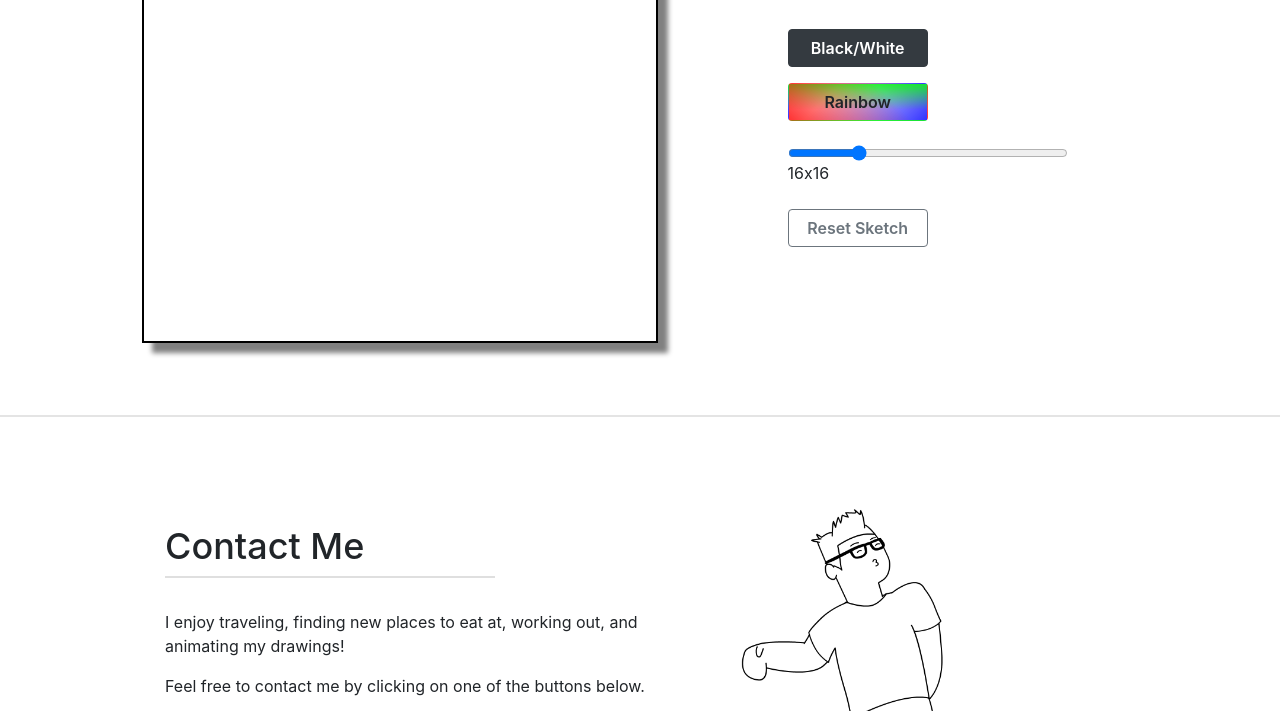
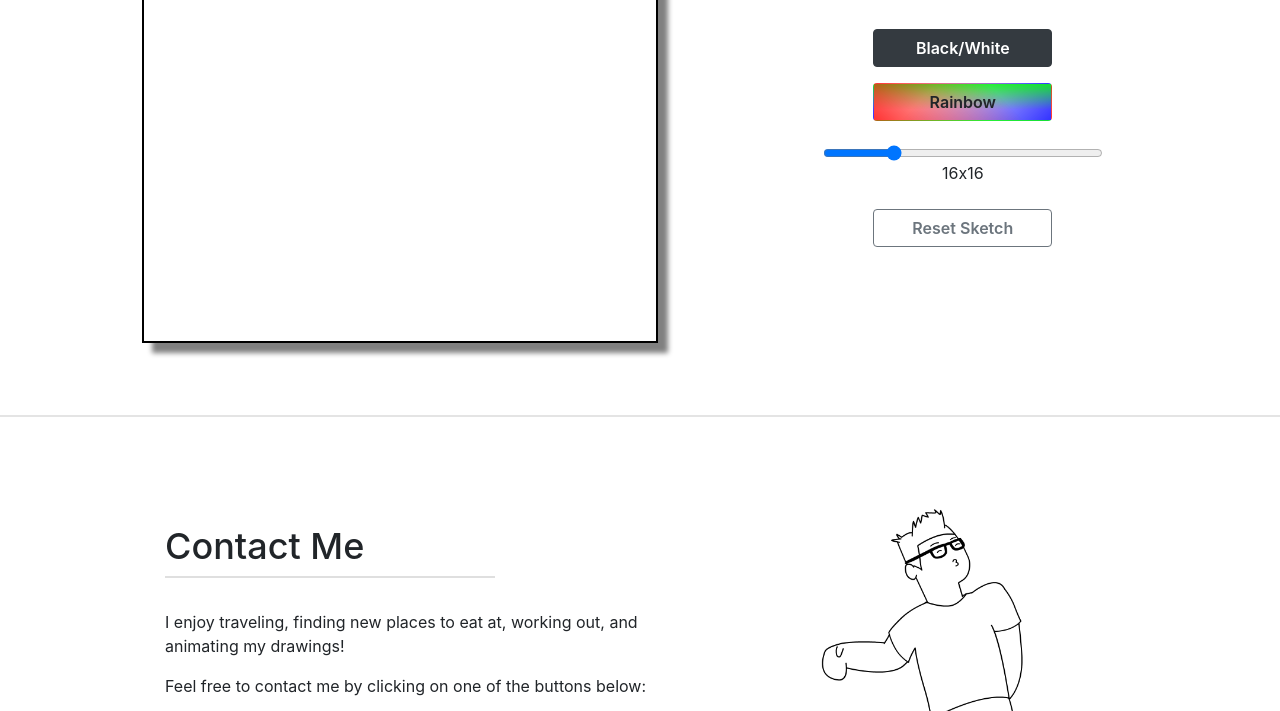
Before and after one commit to tohkev/Portfolio-Home-Page, a plain HTML site: page index.html in a window 1280 px wide. Shown: the part 2645-3356 px from the top of the page. Drawn offline with nearby package versions, Linux system fonts and the light colour scheme.

Commit message:
fixed some styling

```diff
--- a/css/main-styles.css
+++ b/css/main-styles.css
@@ -1,3 +1,8 @@
+html, body {
+	max-width: 100%;
+	overflow-x: hidden;
+}
+
 body {
 	background-color: white;
 	box-sizing: border-box;
@@ -156,6 +161,7 @@ button.navbar-toggler {
 
 .project-figure {
 	width: 90%;
+	border-radius: 5px;
 }
 
 .project-description {
@@ -180,10 +186,11 @@ button.navbar-toggler {
 .etch-control {
 	display: flex;
 	flex-direction: column;
+	align-items: center;
 }
 
 .etch-option {
-	width: 40%;
+	width: 51%;
 	font-weight: 600;
 }
 
@@ -233,6 +240,10 @@ button.navbar-toggler {
 	justify-content: center;
 }
 
+.contact--left {
+	margin-right: 5rem;
+}
+
 .contact--heading {
 	width: 60%;
 	padding-bottom: 0.5rem;
@@ -247,7 +258,6 @@ button.navbar-toggler {
 
 .contact--drawing img {
 	width: 20rem;
-	margin-right: 5rem;
 }
 
 /* *********************** FOOTER STYLES *************************** */
@@ -339,7 +349,7 @@ footer p {
 	}
 }
 
-@media (max-width: 768px) {
+@media (max-width: 990px) {
 	figure {
 		text-align: center;
 	}
@@ -418,7 +428,7 @@ footer p {
 	}
 }
 
-@media (max-width: 425px) {
+@media (max-width: 767px) {
 	.hide-mobile {
 		display: none;
 	}
@@ -430,6 +440,10 @@ footer p {
 	.home > figure {
 		order: -1;
 		margin-bottom: 1rem;
+	}
+
+	.profile-pict {
+		border-radius: 5%;
 	}
 
 	.about-me-text {
--- a/index.html
+++ b/index.html
@@ -200,7 +200,7 @@
                         <h3 class="contact--heading">Contact Me</h3>
                         <div class="contact--description">
                             <p>I enjoy traveling, finding new places to eat at, working out, and animating my drawings!</p>
-                            <p>Feel free to contact me by clicking on one of the buttons below.</p>
+                            <p>Feel free to contact me by clicking on one of the buttons below:</p>
                         </div>
                         <div class="socials">
                             <a href="mailto:tohkev@gmail.com" class="icon"><button class="btn btn-outline-dark"><i
```
